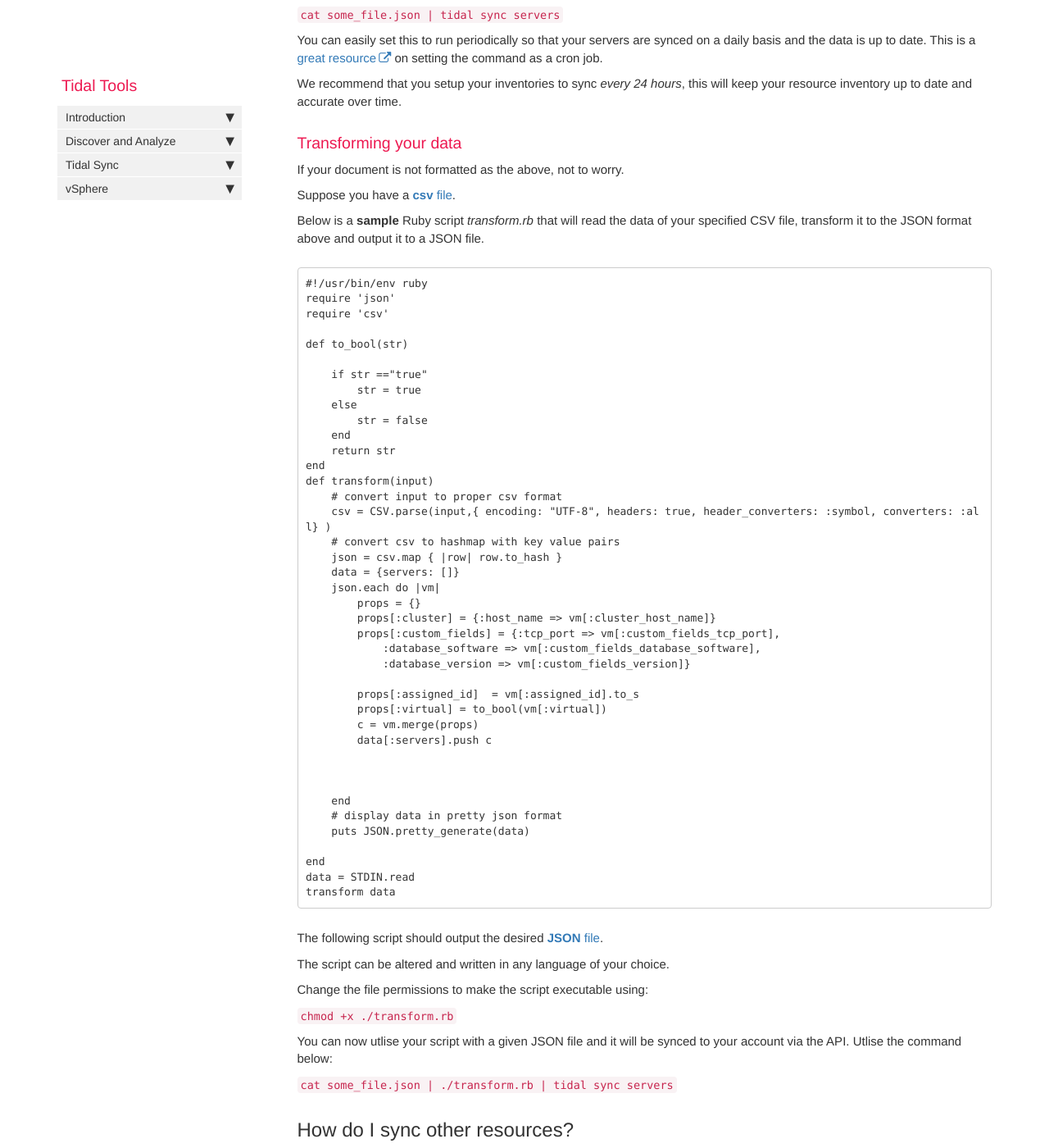
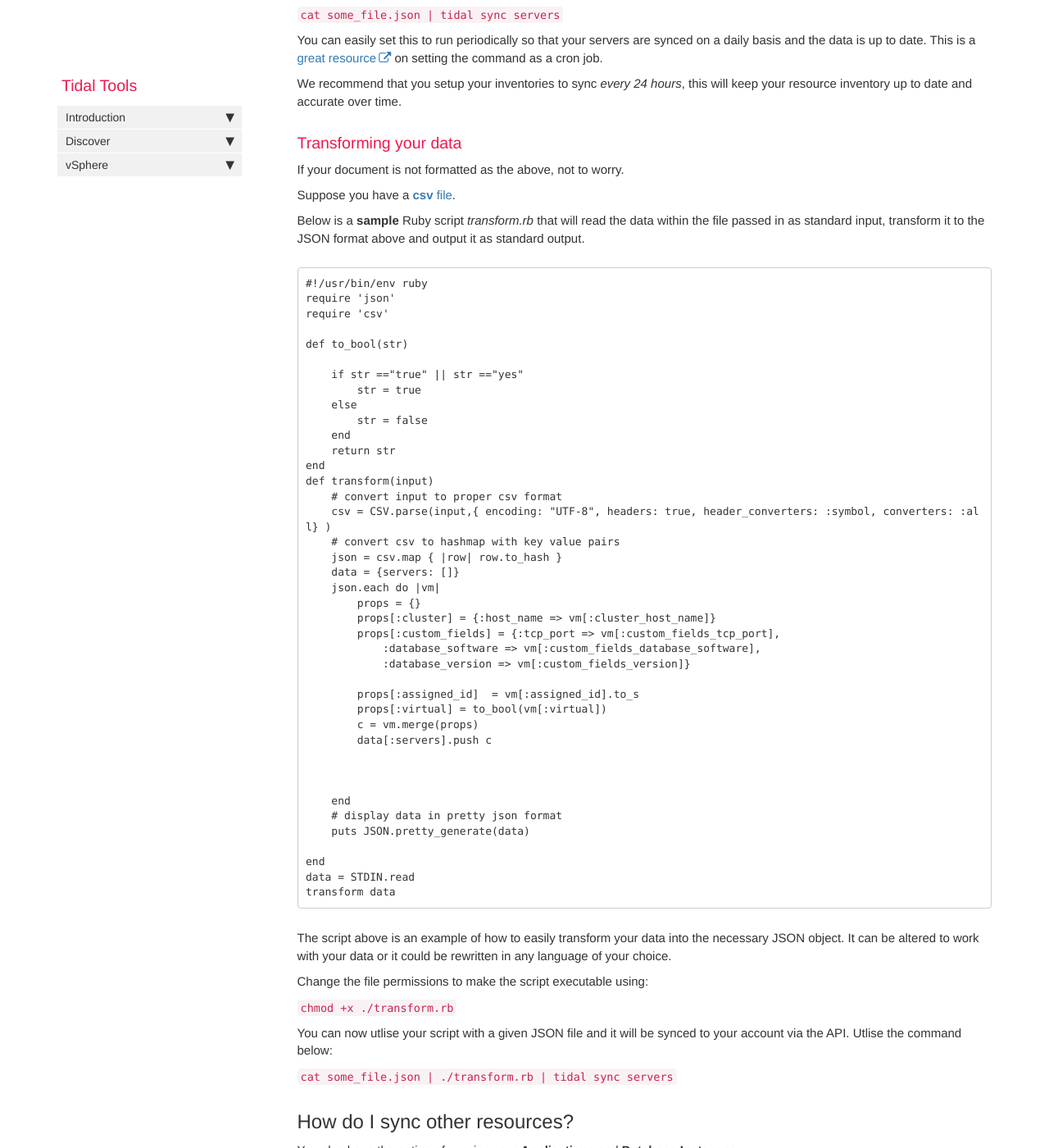
Before and after one commit to tidalmigrations/tidalmigrations.github.io, a Jekyll site: the page built from pages/tidal tools/syncservers.md, in a window 1280 px wide and 1400 px high, scrolled down 1532 px. Shown: the whole window at 82% size. Built offline with Jekyll 4.4.1, drawn with Linux system fonts in a browser that asks for light colours; nearby versions of some CDN libraries; comment, search, counter and statistics services are not loaded; some of the changed text lies outside the part shown.

Commit message:
format the sidebar, change content around for the guide

````diff
--- a/_data/sidebars/tidal_toolsbar.yml
+++ b/_data/sidebars/tidal_toolsbar.yml
@@ -24,7 +24,7 @@ entries:
       url: tidal-tools.html
       output: web
 
-  - title: Discover and Analyze
+  - title: Discover
     output: web, pdf
     folderitems:
 
@@ -35,10 +35,6 @@ entries:
     - title: Tidal Analyze
       url: analyze.html
       output: web, pdf
-
-  - title: Tidal Sync
-    output: web, pdf
-    folderitems:
 
     - title: Sync your Server Inventory
       url: sync-servers.html
--- a/pages/tidal tools/syncservers.md
+++ b/pages/tidal tools/syncservers.md
@@ -53,7 +53,7 @@ You can also include any other arbitrary fields in the key "custom_fields".
         "storage_allocated_gb": 83.8,
         "storage_used_gb": 52.06,
         "cluster_id": 48337,
-        "role": Administrator,
+        "role": "Administrator",
         "cpu_count": 4,
         "ram_used_gb": 2,
         "virtual": true,
@@ -84,8 +84,8 @@ If your document is not formatted as the above, not to worry.
 Suppose you have a [**csv** file](servers.csv).
 
 
-Below is a **sample** Ruby script _transform.rb_ that will read the data
-of your specified CSV file, transform it to the JSON format above and output it to a JSON file.
+Below is a **sample** Ruby script _transform.rb_ that will read the data within the file
+passed in as standard input, transform it to the JSON format above and output it as standard output.
 
 ```
 #!/usr/bin/env ruby
@@ -94,7 +94,7 @@ require 'csv'
 
 def to_bool(str)
 
-    if str =="true"
+    if str =="true" || str =="yes"
         str = true
     else
         str = false
@@ -130,9 +130,7 @@ data = STDIN.read
 transform data
 ```
 
-The following script should output the desired [**JSON** file](servers.json).
-
-The script can be altered and written in any language of your choice.
+The script above is an example of how to easily transform your data into the necessary JSON object. It can be altered to work with your data or it could be rewritten in any language of your choice.
 
 Change the file permissions to make the script executable using:
 
@@ -152,7 +150,7 @@ You can sync your Applications with the following command:
 
 `` cat some_file.json | tidal sync apps ``
 
-# COULDNT RESOLVE THE ERROR MESSAGE WHEN INCLUDING SERVES
+# COULDNT RESOLVE THE ERROR MESSAGE WHEN INCLUDING SERVES, DBs within the APP
 
 The syncronization of your Applications can be performed by following the above procedure with a simple JSON document of the data:
 
````
